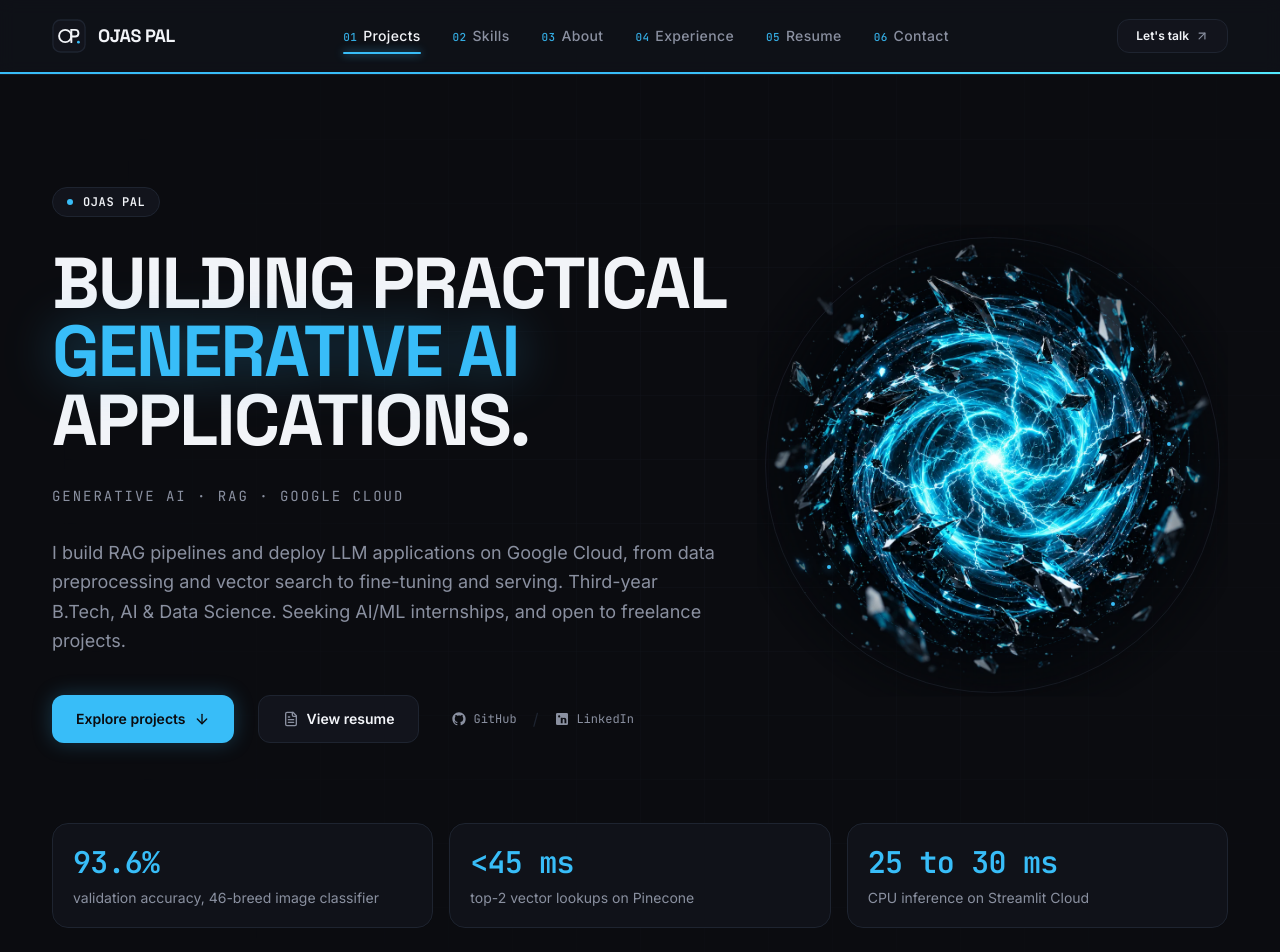
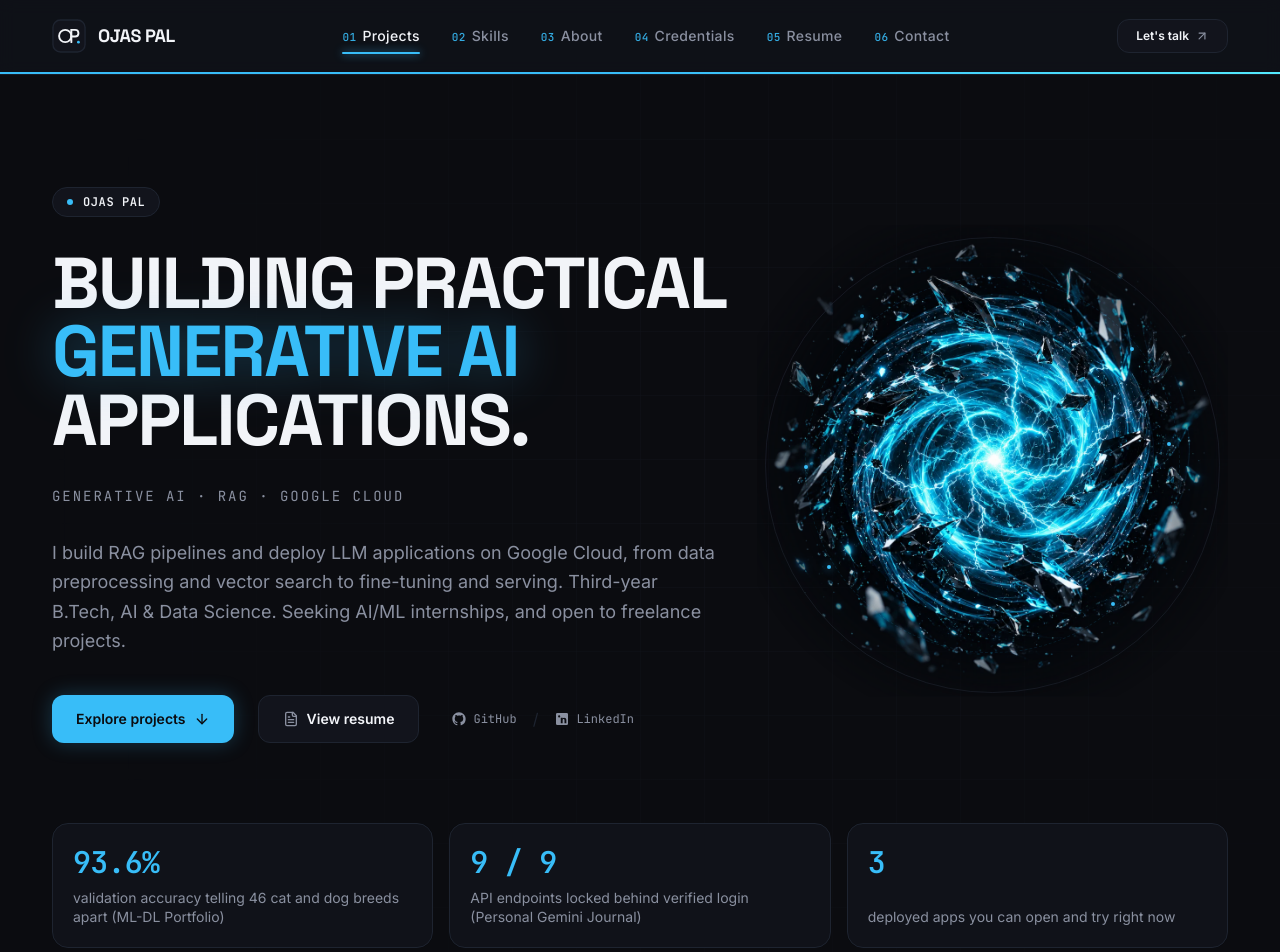
Before and after one commit to OjasPal/OjasPal.github.io, a React (Vite) app: page / in a window 1280 px wide. Shown: the top 952 px of the page. Built offline with nearby package versions, Linux system fonts and the light colour scheme.

Commit message:
updated metrics, credentials, layout

```diff
--- a/index.html
+++ b/index.html
@@ -76,7 +76,7 @@
           "Machine Learning",
           "Deep Learning",
           "Python",
-          "FastAPI",
+          "FastAPI"
         ]
       }
     </script>
--- a/src/components/credentials/Credentials.tsx
+++ b/src/components/credentials/Credentials.tsx
@@ -1,4 +1,4 @@
-import { GraduationCap, Users, Award } from "lucide-react";
+import { GraduationCap, Users, Award, ArrowUpRight } from "lucide-react";
 import { certifications, timeline } from "../../data/credentials";
 import { Section } from "../layout/Section";
 import { Reveal } from "../ui/Reveal";
@@ -38,9 +38,11 @@ export function Credentials() {
 
                     <div className="p-6 rounded-2xl bg-[#12141C] border border-[#1E2430] hover:border-[#38BDF8]/40 transition-colors">
                       <div className="flex flex-wrap items-center justify-between gap-2 mb-2">
-                        <span className="font-mono text-xs font-semibold text-[#38BDF8]">
-                          {item.period || item.status}
-                        </span>
+                        {item.period && (
+                          <span className="font-mono text-xs font-semibold text-[#38BDF8]">
+                            {item.period}
+                          </span>
+                        )}
                         {item.status && (
                           <span className="px-2 py-0.5 rounded-full bg-[#38BDF8]/10 text-[#38BDF8] text-[11px] font-mono font-medium">
                             {item.status}
@@ -90,6 +92,27 @@ export function Credentials() {
                       <p className="text-xs font-mono text-[#8A90A0] mt-1.5">
                         Issuer: {cert.issuer}
                       </p>
+                      {cert.date && (
+                        <p className="text-xs font-mono text-[#8A90A0] mt-1">
+                          {cert.date}
+                        </p>
+                      )}
+                      {cert.href && (
+                        <a
+                          href={
+                            cert.href.startsWith("http")
+                              ? cert.href
+                              : `${import.meta.env.BASE_URL}${cert.href}`
+                          }
+                          target="_blank"
+                          rel="noopener noreferrer"
+                          aria-label={`View certificate: ${cert.title} (opens in a new tab)`}
+                          className="group inline-flex items-center gap-1.5 mt-3 min-h-[44px] text-xs sm:text-sm font-medium text-[#38BDF8] hover:text-[#F2F4F8] transition-colors"
+                        >
+                          <span>View certificate</span>
+                          <ArrowUpRight className="w-4 h-4 transition-transform duration-200 group-hover:translate-x-0.5 group-hover:-translate-y-0.5" />
+                        </a>
+                      )}
                     </div>
                   </div>
                 </div>
--- a/src/components/layout/Navbar.tsx
+++ b/src/components/layout/Navbar.tsx
@@ -9,7 +9,7 @@ const navItems: NavItem[] = [
   { id: "projects", number: "01", label: "Projects" },
   { id: "skills", number: "02", label: "Skills" },
   { id: "about", number: "03", label: "About" },
-  { id: "experience", number: "04", label: "Experience" },
+  { id: "experience", number: "04", label: "Credentials" },
   { id: "resume", number: "05", label: "Resume" },
   { id: "contact", number: "06", label: "Contact" },
 ];
--- a/src/data/credentials.ts
+++ b/src/data/credentials.ts
@@ -1,6 +1,8 @@
 export interface Certification {
   title: string;
   issuer: string;
+  date?: string;
+  href?: string;
 }
 
 export interface TimelineItem {
@@ -15,11 +17,15 @@ export interface TimelineItem {
 export const certifications: Certification[] = [
   {
     title: "Google Cloud Gen AI Academy, APAC Edition, Cohort 3",
-    issuer: "Hack2Skill",
+    issuer: "Google Cloud, powered by Hack2skill",
+    date: "Sep 2026",
+    href: "https://certificate.hack2skill.com/claim/26faf4b9529aa6c5b1c0e90d5adcb7b3bb63b3545d1e91aebdffda2fdafadbfe",
   },
   {
-    title: "AI Automation & Intelligent Solutions Internship",
-    issuer: "IBM SkillsBuild",
+    title: "IBM SkillsBuild AI Automation & Intelligent Solutions Internship",
+    issuer: "BharatCares, in association with AICTE and IBM SkillsBuild",
+    date: "6-week program, Jun to Jul 2026",
+    href: "certificates/ibm-skillsbuild-internship.pdf",
   },
 ];
 
@@ -30,11 +36,13 @@ export const timeline: TimelineItem[] = [
     organization: "University School of Automation and Robotics (USAR), GGSIPU",
     location: "East Campus, Delhi",
     period: "2024 to 2028",
+    status: "Current",
   },
   {
     type: "experience",
     title: "AI/ML Coordinator",
     organization: "GDG on Campus USAR",
+    period: "2026",
     status: "Current",
   },
 ];
--- a/src/data/profile.ts
+++ b/src/data/profile.ts
@@ -55,15 +55,15 @@ export const profile: Profile = {
   proofStats: [
     {
       value: "93.6%",
-      caption: "validation accuracy, 46-breed image classifier",
+      caption: "validation accuracy telling 46 cat and dog breeds apart (ML-DL Portfolio)",
     },
     {
-      value: "<45 ms",
-      caption: "top-2 vector lookups on Pinecone",
+      value: "9 / 9",
+      caption: "API endpoints locked behind verified login (Personal Gemini Journal)",
     },
     {
-      value: "25 to 30 ms",
-      caption: "CPU inference on Streamlit Cloud",
+      value: "3",
+      caption: "deployed apps you can open and try right now",
     },
   ],
 };
--- a/src/data/skills.ts
+++ b/src/data/skills.ts
@@ -21,7 +21,7 @@ export const skillCategories: SkillCategory[] = [
   },
   {
     category: "ML & Deep Learning",
-    items: ["PyTorch", "TensorFlow", "scikit-learn", "OpenCV", "RoBERTa", "Pandas"],
+    items: ["PyTorch", "TensorFlow", "scikit-learn", "OpenCV", "Transformer Models", "Pandas"],
   },
   { category: "Concepts",
     items: ["Computer Vision", "NLP", "Recommender Systems"],
```
Also changed, not shown: 1 other file (tests, documents, lock files or other folders).
